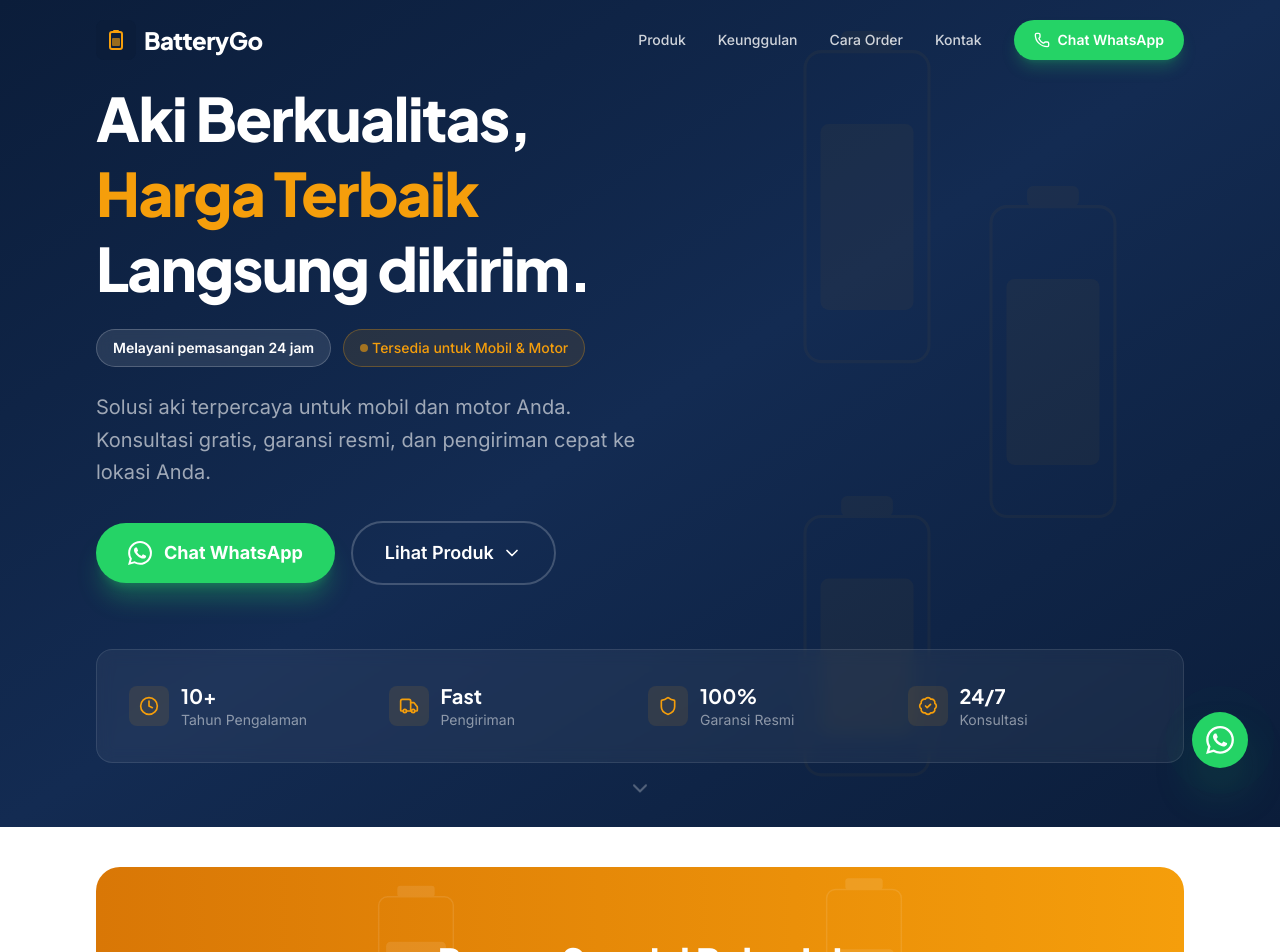
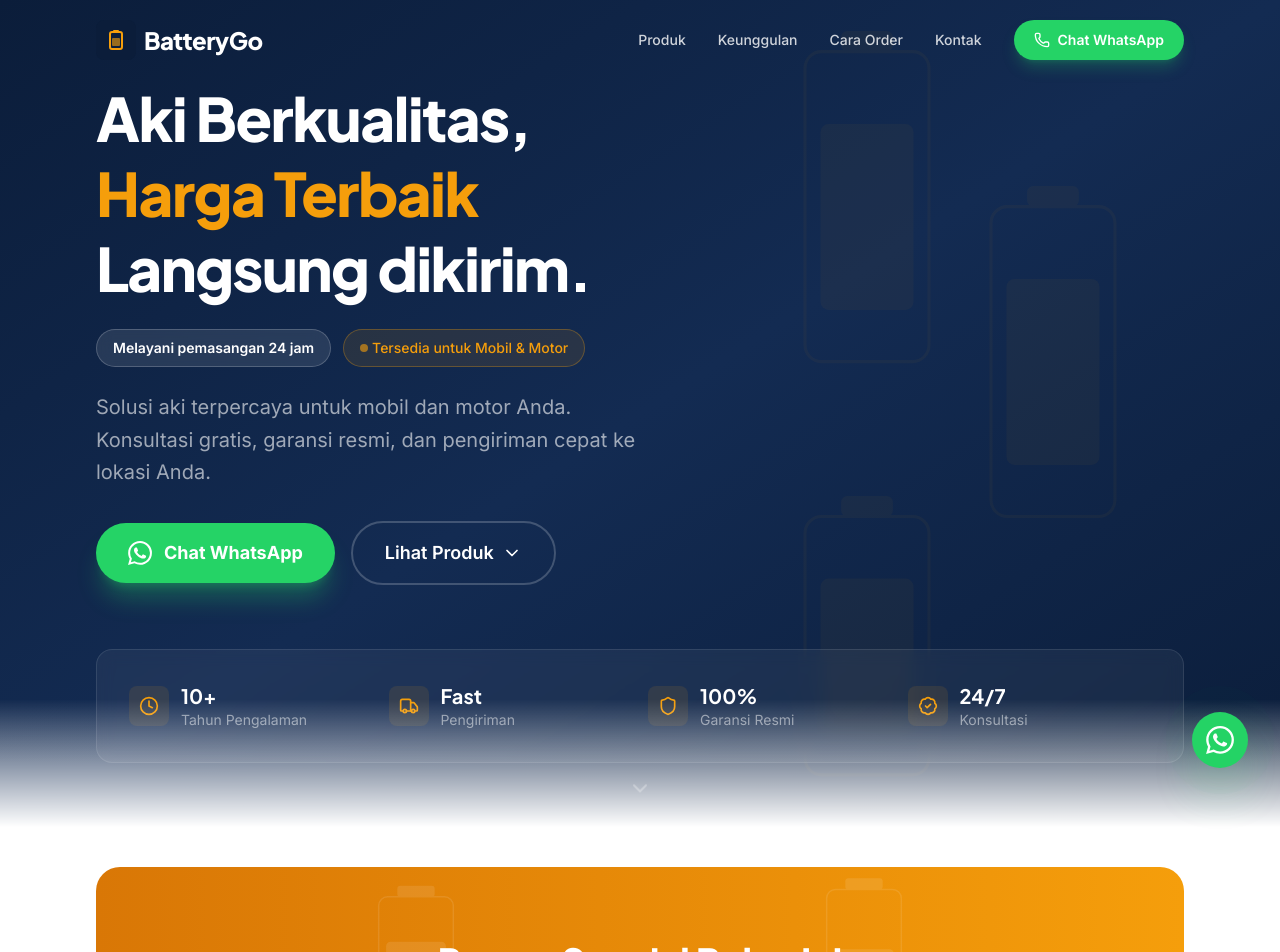
Before and after one commit to Mvixxy/batterygo-landing-page, a Next.js app: page / in a window 1280 px wide. Shown: the top 952 px of the page. Built offline with nearby package versions, Linux system fonts and the light colour scheme.

Commit message:
feat: smooth navy-to-white gradient transition from hero to banner

```diff
--- a/src/components/Hero.tsx
+++ b/src/components/Hero.tsx
@@ -111,6 +111,9 @@ export default function Hero() {
       <div className="absolute bottom-5 left-1/2 -translate-x-1/2 scroll-bounce sm:bottom-8">
         <ChevronDown className="h-6 w-6 text-white/30" />
       </div>
+
+      {/* Gradient fade to white */}
+      <div className="absolute bottom-0 left-0 right-0 h-24 bg-gradient-to-b from-transparent to-white sm:h-32" />
     </section>
   );
 }
```
